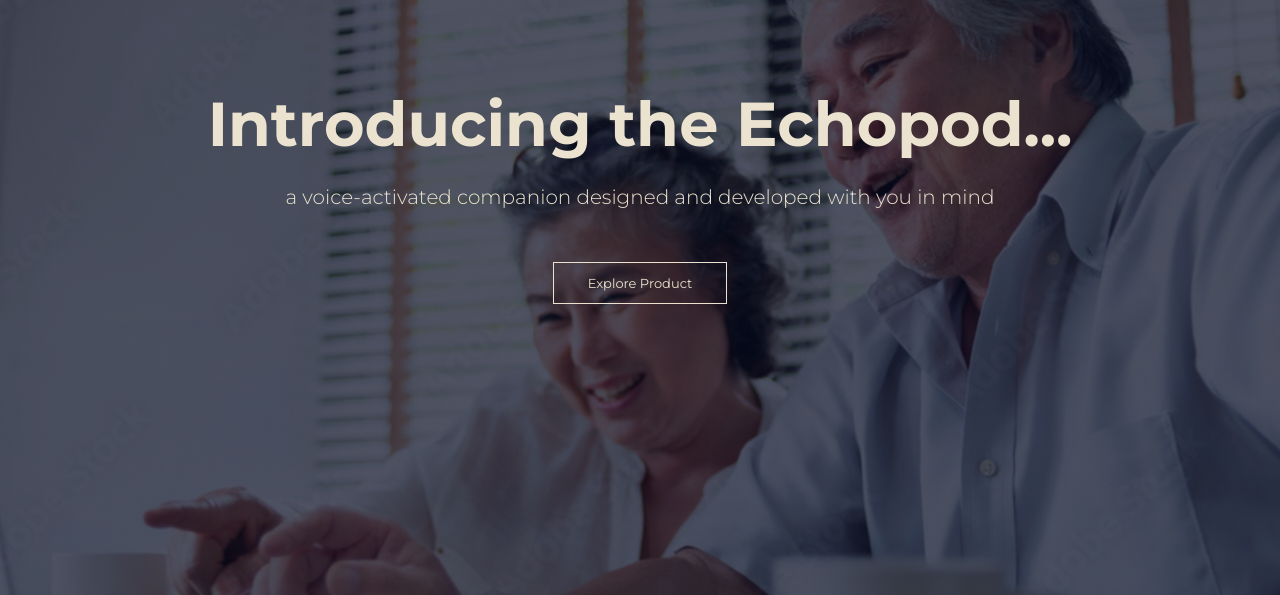
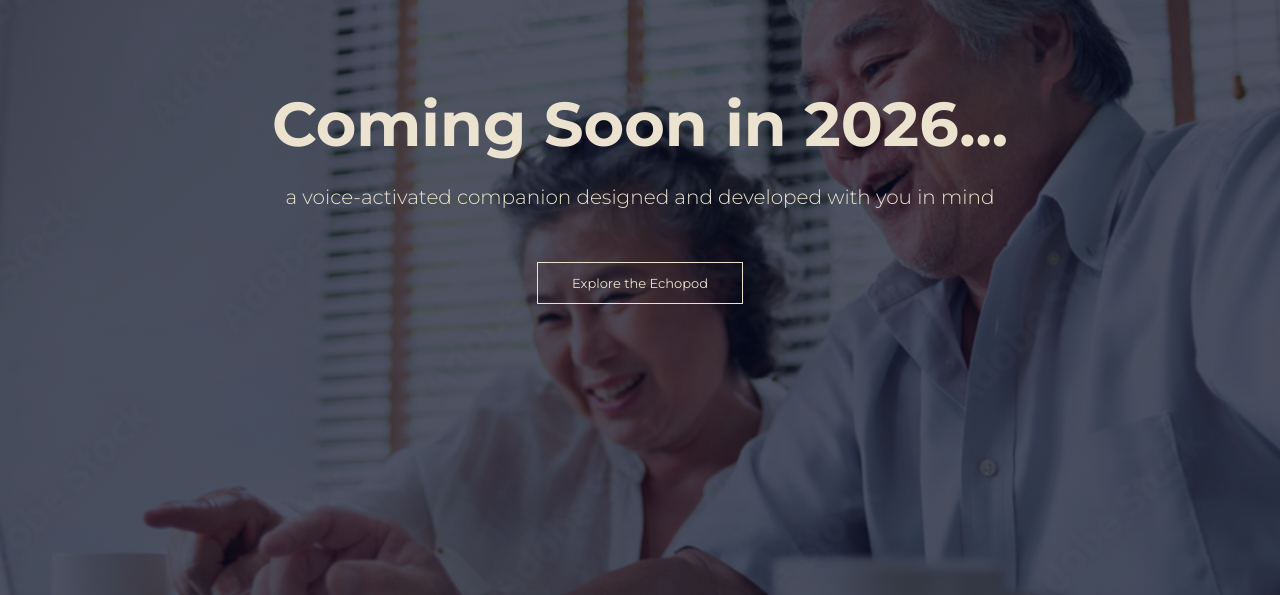
Before and after one commit to vickycye/echo.ai, a plain HTML site: page index.html in a window 1280 px wide. Shown: the part 205-800 px from the top of the page. Drawn offline with Linux system fonts and the light colour scheme.

Commit message:
Update index.html

```diff
--- a/index.html
+++ b/index.html
@@ -30,9 +30,9 @@
 
   <!-- title page text -->
   <div class="text-box">
-    <h1>Introducing the Echopod...</h1>
+    <h1>Coming Soon in 2026...</h1>
     <p>a voice-activated companion designed and developed with you in mind</p> <!-- fix line break when changing text -->
-    <a href="" class="hero-btn">Explore Product</a>
+    <a href="" class="hero-btn">Explore the Echopod</a>
 
   </div>
 
```
